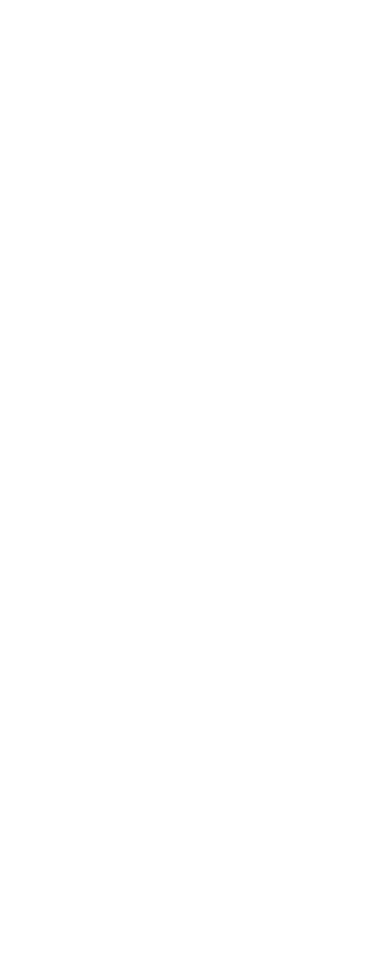
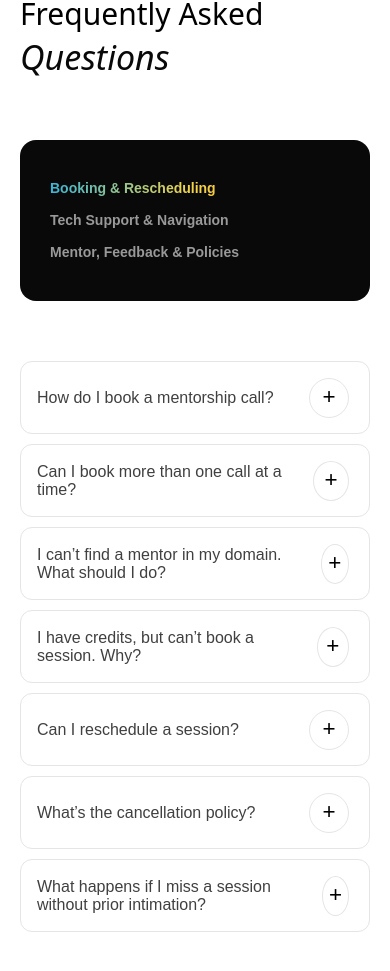
Before and after one commit to Ankitsaini406/master-test, a Next.js app: page / in a window 390 px wide. Shown: the part 6271-7242 px from the top of the page. Before the commit the page ends 6164 px from the top, so only its background shows below. Built offline with nearby package versions, Linux system fonts and the light colour scheme.

Commit message:
faq is done

```diff
--- a/src/app/globals.css
+++ b/src/app/globals.css
@@ -4,7 +4,9 @@
   --foreground: #090909;
   --gray: #E5E5E5;
   --gray-10: #171717;
+  --gray-10: #404040;
   --gray-60: #A3A3A3;
+  --gray-80: #E5E5E5;
 
   --border: #D4D4D4;
 
--- a/src/app/page.tsx
+++ b/src/app/page.tsx
@@ -3,6 +3,7 @@ import GoleMentors from "../components/home/gole";
 import Hero from "../components/home/hero";
 import MiddSection from "../components/home/middsection";
 import MentorShip from "../components/home/mentorship";
+import FAQ from "../components/home/faq";
 
 export default function Home() {
   return (
@@ -12,6 +13,7 @@ export default function Home() {
         <Brands />
         <GoleMentors />
         <MentorShip />
+        <FAQ />
       </>
   );
 }
--- /dev/null
+++ b/src/components/home/faq.tsx
@@ -0,0 +1,94 @@
+"use client"
+
+import { useState } from "react"
+import style from "@/src/styles/faq.module.css"
+
+// Structured Data
+const faqData = [
+    {
+        category: "Booking & Rescheduling",
+        questions: [
+            { id: 1, q: "How do I book a mentorship call?", a: "You can book a mentorship call by logging into mentorunion.org, selecting your preferred mentor using filters like domain, and confirming an available slot. Booking is instant, designed to make real guidance just a few clicks away." },
+            { id: 2, q: "Can I book more than one call at a time?", a: "Yes, you can schedule multiple sessions with different mentors depending on your credit balance." },
+            { id: 3, q: "I can’t find a mentor in my domain. What should I do?", a: "Yes, rescheduling is available up to 24 hours before the session starts through your dashboard." },
+            { id: 4, q: "I have credits, but can’t book a session. Why?", a: "Yes, rescheduling is available up to 24 hours before the session starts through your dashboard." },
+            { id: 5, q: "Can I reschedule a session?", a: "Yes, rescheduling is available up to 24 hours before the session starts through your dashboard." },
+            { id: 6, q: "What’s the cancellation policy?", a: "Yes, rescheduling is available up to 24 hours before the session starts through your dashboard." },
+            { id: 7, q: "What happens if I miss a session without prior intimation?", a: "Yes, rescheduling is available up to 24 hours before the session starts through your dashboard." }
+        ]
+    },
+    {
+        category: "Tech Support & Navigation",
+        questions: [
+            { id: 4, q: "I can’t find a mentor in my domain. What should I do?", a: "We are constantly adding mentors. Please reach out to support, and we will find a match for you manually." },
+            { id: 5, q: "What platform is used for the calls?", a: "Calls are hosted directly on our platform via high-quality video integration." }
+        ]
+    },
+    {
+        category: "Mentor, Feedback & Policies",
+        questions: [
+            { id: 6, q: "What’s the cancellation policy?", a: "Cancellations made 24 hours in advance receive a full credit refund." }
+        ]
+    }
+];
+
+export default function FAQ() {
+    const [activeTab, setActiveTab] = useState(0); // For Left Categories
+    const [openId, setOpenId] = useState<number | null>(null); // For Right Accordion
+
+    const toggleAccordion = (id: number) => {
+        setOpenId(openId === id ? null : id);
+    };
+
+    return (
+        <section className={style.faqSection}>
+            <div className="container">
+                <h5 className={style.title}>
+                    Frequently Asked <br /> <span>Questions</span>
+                </h5>
+
+                <div className={style.contentWrapper}>
+                    {/* LEFT SIDE: Sticky Categories */}
+                    <div className={style.sidebar}>
+                        <div className={style.stickyNav}>
+                            {faqData.map((item, index) => (
+                                <button
+                                    key={index}
+                                    className={`${style.catLink} ${activeTab === index ? style.activeCat : ""}`}
+                                    onClick={() => {
+                                        setActiveTab(index);
+                                        setOpenId(null); // Close answers when switching categories
+                                    }}
+                                >
+                                    {item.category}
+                                </button>
+                            ))}
+                        </div>
+                    </div>
+
+                    {/* RIGHT SIDE: Accordion Questions */}
+                    <div className={style.faqList}>
+                        {faqData[activeTab].questions.map((faq) => (
+                            <div
+                                key={faq.id}
+                                className={`${style.faqItem} ${openId === faq.id ? style.itemOpen : ""}`}
+                            >
+                                <button
+                                    className={style.questionBtn}
+                                    onClick={() => toggleAccordion(faq.id)}
+                                >
+                                    <h6>{faq.q}</h6>
+                                    <span className={style.icon}>+</span>
+                                </button>
+
+                                <div className={style.answerWrapper}>
+                                    <p>{faq.a}</p>
+                                </div>
+                            </div>
+                        ))}
+                    </div>
+                </div>
+            </div>
+        </section>
+    )
+}
--- a/src/components/home/mentorship.tsx
+++ b/src/components/home/mentorship.tsx
@@ -10,8 +10,8 @@ if (typeof window !== "undefined") {
 }
 
 export default function MentorShip() {
-    const sectionRef = useRef<HTMLDivElement>(null) // NEW: Section ref
-    const laptopRef = useRef<HTMLDivElement>(null)  // NEW: Laptop wrapper ref
+    const sectionRef = useRef<HTMLDivElement>(null)
+    const laptopRef = useRef<HTMLDivElement>(null)
     const videoRef = useRef<HTMLVideoElement>(null)
     const lidRef = useRef<HTMLDivElement>(null)
     const [isPlaying, setIsPlaying] = useState(false)
@@ -20,21 +20,17 @@ export default function MentorShip() {
         const ctx = gsap.context(() => {
             if (!lidRef.current || !laptopRef.current) return
 
-            // 1. Set the initial "Closed" state
-            // Rotate -90 degrees so it's flat against the base
             gsap.set(lidRef.current, {
                 rotateX: -90,
                 transformOrigin: "bottom center",
             })
 
-            // 2. Create the Opening Animation
             const tl = gsap.timeline({
                 scrollTrigger: {
-                    trigger: laptopRef.current, // Use the STATIC wrapper as trigger
-                    start: "top 85%",           // Start when the laptop enters view
-                    end: "top 30%",            // End when it's further up
-                    scrub: 1,                   // Smooth scrubbing
-                    // markers: true,           // Uncomment this to debug!
+                    trigger: laptopRef.current,
+                    start: "top 85%",
+                    end: "top 30%",
+                    scrub: 1
                 }
             })
 
@@ -43,7 +39,6 @@ export default function MentorShip() {
                 ease: "power2.out"
             })
 
-            // 3. Play video when it reaches a certain point
             ScrollTrigger.create({
                 trigger: laptopRef.current,
                 start: "top 50%",
@@ -51,14 +46,13 @@ export default function MentorShip() {
                     videoRef.current?.play()
                     setIsPlaying(true)
                 },
-                // Optional: Pause when scrolling back up
                 onLeaveBack: () => {
                     videoRef.current?.pause()
                     setIsPlaying(false)
                 }
             })
 
-        }, sectionRef) // Scope to section
+        }, sectionRef)
 
         return () => ctx.revert()
     }, [])
--- /dev/null
+++ b/src/styles/faq.module.css
@@ -0,0 +1,181 @@
+.faqSection {
+    padding: 100px 0;
+    background-color: #fff;
+    color: #000;
+}
+
+.title {
+    font-size: 30px;
+    font-weight: 400;
+    margin-bottom: 60px;
+}
+
+.title span {
+    font-size: 34px;
+    font-style: italic;
+    color: var(--foreground);
+}
+
+/* --- LAYOUT --- */
+
+.contentWrapper {
+    display: flex;
+    gap: 60px;
+    align-items: flex-start;
+    /* Important for sticky */
+}
+
+.sidebar {
+    flex: 1;
+    max-width: 150px;
+}
+
+.stickyNav {
+    position: sticky;
+    top: 100px;
+    display: flex;
+    flex-direction: column;
+    gap: 15px;
+    background-color: var(--foreground);
+    border-radius: 16px;
+    padding: 40px 30px;
+}
+
+/* Base button */
+.catLink {
+    position: relative;
+    text-align: left;
+    background: none;
+    border: none;
+
+    font-size: 14px;
+    font-weight: 600;
+    line-height: 120%;
+
+    color: #999;
+    cursor: pointer;
+    transition: color 0.3s ease;
+}
+
+/* Hover */
+.catLink:hover {
+    color: #333;
+}
+
+/* Active Gradient Text */
+.activeCat {
+    background: linear-gradient(90deg,
+            var(--liner1),
+            var(--liner2),
+            var(--liner3));
+
+    -webkit-background-clip: text;
+    -webkit-text-fill-color: transparent;
+    background-clip: text;
+
+    font-weight: 700;
+}
+
+/* --- FAQ ACCORDION --- */
+
+.faqList {
+    flex: 2;
+    display: flex;
+    flex-direction: column;
+    gap: 10px;
+}
+
+.faqItem {
+    border: 1px solid var(--gray-80);
+    padding: 16px 20px 0px 16px;
+    border-radius: 12px;
+}
+
+.questionBtn {
+    width: 100%;
+    display: flex;
+    justify-content: space-between;
+    align-items: center;
+    background: none;
+    border: none;
+    cursor: pointer;
+    text-align: left;
+}
+
+.questionBtn h6 {
+    font-size: 16px;
+    margin: 0;
+    font-weight: 500;
+    color: var(--gray-10);
+    padding-right: 20px;
+}
+
+.icon {
+    width: 40px;
+    height: 40px;
+    display: flex;
+    align-items: center;
+    justify-content: center;
+    font-size: 1.4rem;
+    font-weight: 300;
+    line-height: 1;
+    border-radius: 50%;
+    border: 1px solid var(--gray-80);
+    transition:
+        transform 0.4s cubic-bezier(0.4, 0, 0.2, 1),
+        background-color 0.3s ease,
+        color 0.3s ease;
+    transform-origin: center;
+}
+
+.itemOpen .icon {
+    transform: rotate(45deg);
+    color: var(--background);
+    background-color: var(--foreground);
+}
+
+/* --- ANIMATED ANSWER --- */
+
+.answerWrapper {
+    display: grid;
+    grid-template-rows: 0fr;
+    transition: grid-template-rows 0.4s ease;
+    overflow: hidden;
+}
+
+.itemOpen .answerWrapper {
+    grid-template-rows: 1fr;
+    padding-bottom: 5px;
+}
+
+.answerWrapper p {
+    min-height: 0;
+    padding-top: 15px;
+    color: var(--gray-30);
+    font-weight: 400;
+    line-height: 150%;
+    letter-spacing: 0px;
+    font-size: 13px;
+}
+
+/* --- RESPONSIVE --- */
+
+@media (max-width: 768px) {
+    .contentWrapper {
+        flex-direction: column;
+    }
+
+    .sidebar {
+        max-width: 100%;
+        width: 100%;
+    }
+
+    .stickyNav {
+        position: relative;
+        top: 0;
+    }
+
+    .catLink {
+        white-space: nowrap;
+    }
+}
```
